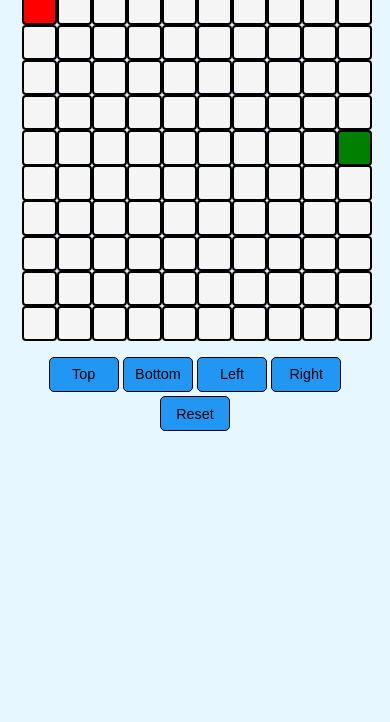
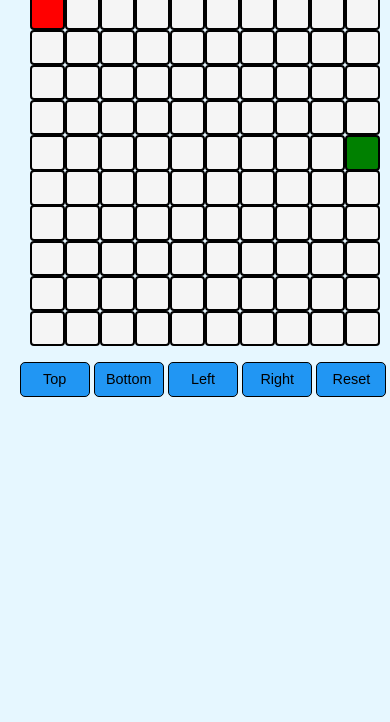
Before and after one commit to durgaprasaddurgaprasd/snack-game, a plain HTML site: page index.html in a window 390 px wide. Shown: the part 122-844 px from the top of the page. Drawn offline with Linux system fonts and the light colour scheme.

Commit message:
Initial commit with game files

```diff
--- a/style.css
+++ b/style.css
@@ -52,7 +52,10 @@ h1{
 }
 @media (max-width: 400px) {
   body {
-    padding: 5px;
+    padding: 10px;
+    width: 100vw;
+    overflow-x: hidden;
+    box-sizing: border-box;
   }
 
   h1 {
@@ -61,10 +64,12 @@ h1{
   }
 
   #board {
+    display: grid;
     grid-template-columns: repeat(10, 8vw);
     grid-template-rows: repeat(10, 8vw);
     gap: 1vw;
     margin-bottom: 20px;
+    justify-content: center; /* This centers the grid horizontally */
   }
 
   .cell {
@@ -86,7 +91,5 @@ h1{
     height: 9vw;
     font-size: 0.9rem;
     margin-left: 0;
-    padding: 0;
-    line-height: normal;
   }
 }
```
